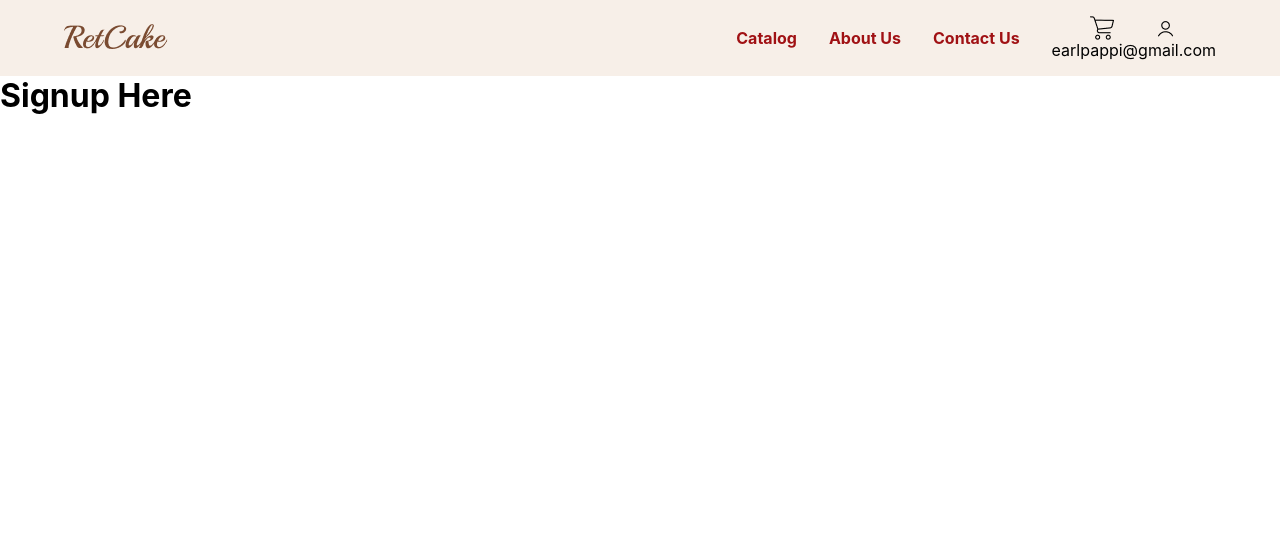
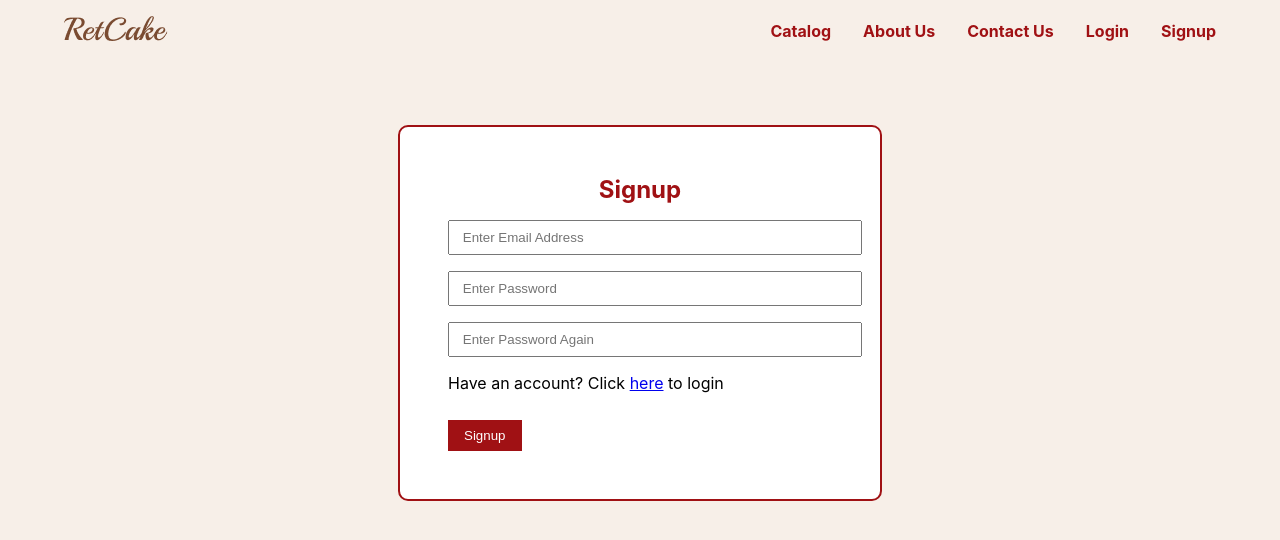
Before and after one commit to EarlPappi/RetCake, a React (Create React App) app: page /signup in a window 1280 px wide. Shown: the top 540 px of the page. Built offline with nearby package versions, Linux system fonts and the light colour scheme.

Commit message:
auth created

```diff
--- a/src/App.js
+++ b/src/App.js
@@ -2,7 +2,8 @@ import Home from './Components/Directory/Home/Home';
 import { ContextProvider } from './Context/AuthContext';
 import { BrowserRouter, Routes, Route } from "react-router-dom";
 import HeaderNav from './Components/Header/HeaderNav/HeaderNav';
-import Signup from './Components/Directory/Auth/Login';
+import Signup from './Components/Directory/Auth/Signup';
+import Login from './Components/Directory/Auth/Login';
 
 function App() {
   return (
@@ -12,6 +13,7 @@ function App() {
         <Routes>
           <Route path="/" element={<Home />} />
           <Route path="signup" element={ <Signup/> } />
+          <Route path="login" element={ <Login/> } />
 
         </Routes>
       </BrowserRouter>
--- a/src/Components/Directory/Auth/Auth.module.css
+++ b/src/Components/Directory/Auth/Auth.module.css
@@ -0,0 +1,41 @@
+.authCon{
+    height: 100vh;
+    width: 100vw;
+    background-color: #F7EFE8;
+    display: flex;
+    justify-content: center;
+    align-content: center;
+
+}
+
+.formCon{
+    height: fit-content;
+    width: 30vw;
+    background-color: white;
+    padding: 3rem;
+    border: 2px solid #A01114;
+    margin-top: 5%;
+    border-radius: 10px;
+}
+
+.formCon h2{
+    color: #A01114;
+    text-align: center;
+}
+
+.formCon input{
+    display: block;
+    padding: .5rem .8rem;
+    width: 100%;
+    margin-top: 1rem;
+}
+.formCon p{
+    margin-top: 1rem;
+}
+.formCon button{
+    margin-top: 2em;
+    padding: .5rem 1rem;
+    color: white;
+    background-color: #A01114;
+    border: none;
+}
--- a/src/Components/Directory/Auth/Login.jsx
+++ b/src/Components/Directory/Auth/Login.jsx
@@ -1,10 +1,25 @@
+import classes from "./Auth.module.css";
 
-const Signup = () => {
+const Login = () => {
     return (
-        <div>
-            <h1>Signup Here</h1>
+        <div className={ classes.authCon }>
+           <div className={ classes.formCon }>
+               <form action="">
+                   <h2>Welcome back</h2>
+
+                   <input type="email" placeholder="Enter Email Address" name="" id="" />
+                   <input type="password" placeholder="Enter Password" name="" id="" />
+
+                   <p>Don't have an account? Click <a href="/signup">here</a> to signup</p>
+
+                   <button>Login</button>
+
+
+
+               </form>
+           </div>
         </div>
      );
 }
 
-export default Signup;
+export default Login;
--- a/src/Components/Directory/Auth/Signup.jsx
+++ b/src/Components/Directory/Auth/Signup.jsx
@@ -0,0 +1,27 @@
+import classes from "./Auth.module.css";
+
+
+const Signup = () => {
+    return (
+        <div className={classes.authCon}>
+            <div className={classes.formCon}>
+                <form action="">
+                    <h2>Signup</h2>
+
+                    <input type="email" placeholder="Enter Email Address" name="" id="" />
+                    <input type="password" placeholder="Enter Password" name="" id="" />
+                    <input type="password" placeholder="Enter Password Again" name="" id="" />
+
+                    <p>Have an account? Click <a href="/login">here</a> to login</p>
+
+                    <button>Signup</button>
+
+
+
+                </form>
+            </div>
+        </div>
+    );
+}
+
+export default Signup;
--- a/src/Components/Header/DesktopMenu/DesktopMenu.jsx
+++ b/src/Components/Header/DesktopMenu/DesktopMenu.jsx
@@ -6,11 +6,21 @@ import { useAuth } from "../../../Context/AuthContext";
 const DesktopMenu = () => {
     const { loggedIn } = useAuth();
 
+
     return (
         <nav className={classes.desktopMenuCon}>
             <a href="./">Catalog</a>
             <a href="./">About Us</a>
             <a href="./">Contact Us</a>
+
+
+            {!loggedIn &&
+                <div className={ classes.authNav }>
+                    <a href="./login">Login</a>
+                    <a href="./signup ">Signup</a>
+                </div>
+            }
+
 
             {loggedIn &&
                 <div className={classes.profileCon}>
@@ -23,12 +33,7 @@ const DesktopMenu = () => {
                 </div>
             }
 
-            {!loggedIn &&
-                <div className={ classes.authNav }>
-                    <a href="./">Login</a>
-                    <a href="./">Signup</a>
-                </div>
-            }
+
 
         </nav>
     );
--- a/src/Context/AuthContext.jsx
+++ b/src/Context/AuthContext.jsx
@@ -9,7 +9,7 @@ import festiveCake from "../Assets/festive-dessert-birthday-valentine-dayred-vel
 const UserContext = createContext();
 
 export const ContextProvider = ({ children }) => {
-    const [loggedIn, setIsLoggedIn] = useState(true);
+    const [loggedIn, setIsLoggedIn] = useState(false);
 
     const cakes = [
         {
```
Also changed, not shown: color-code.txt.
